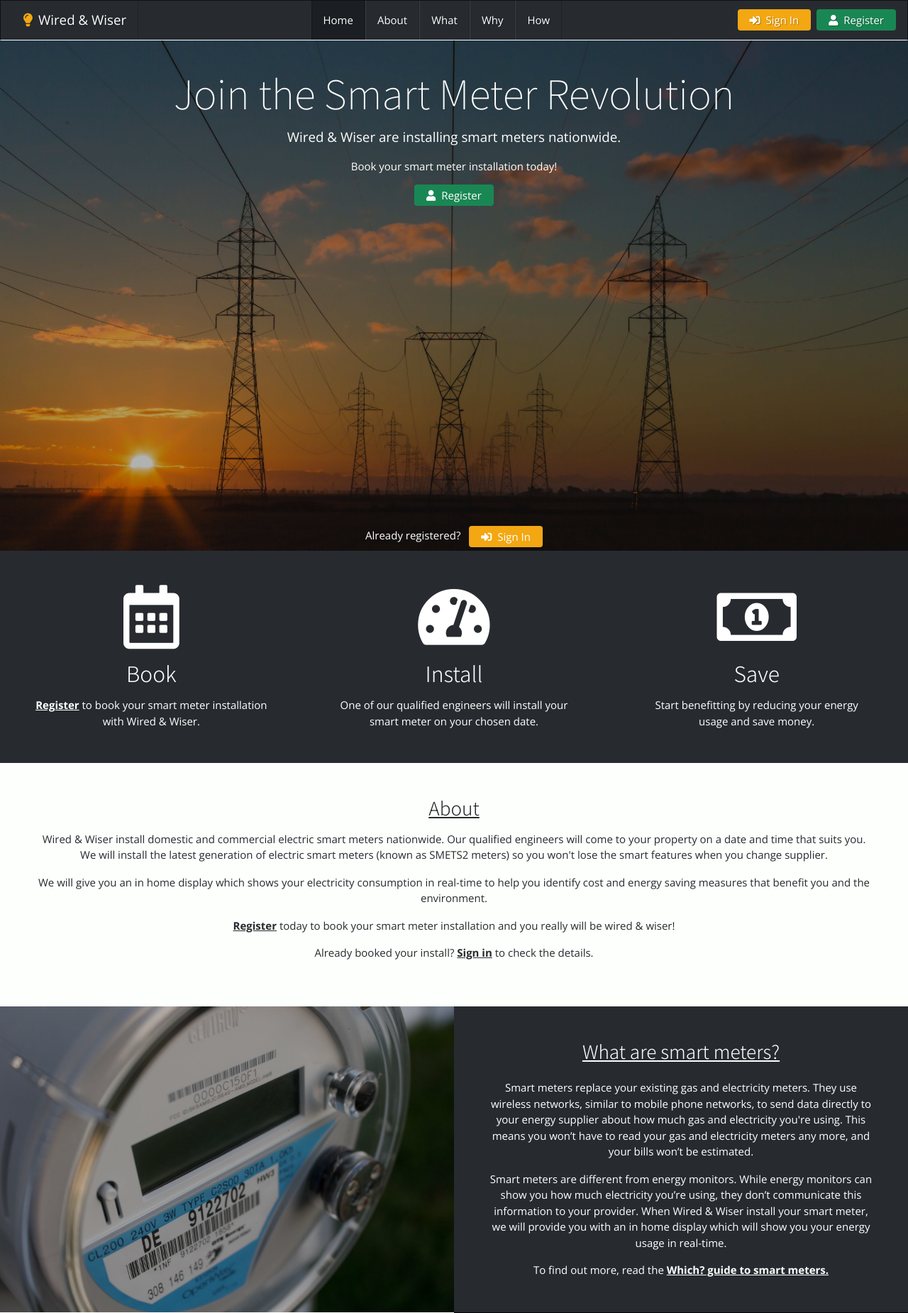
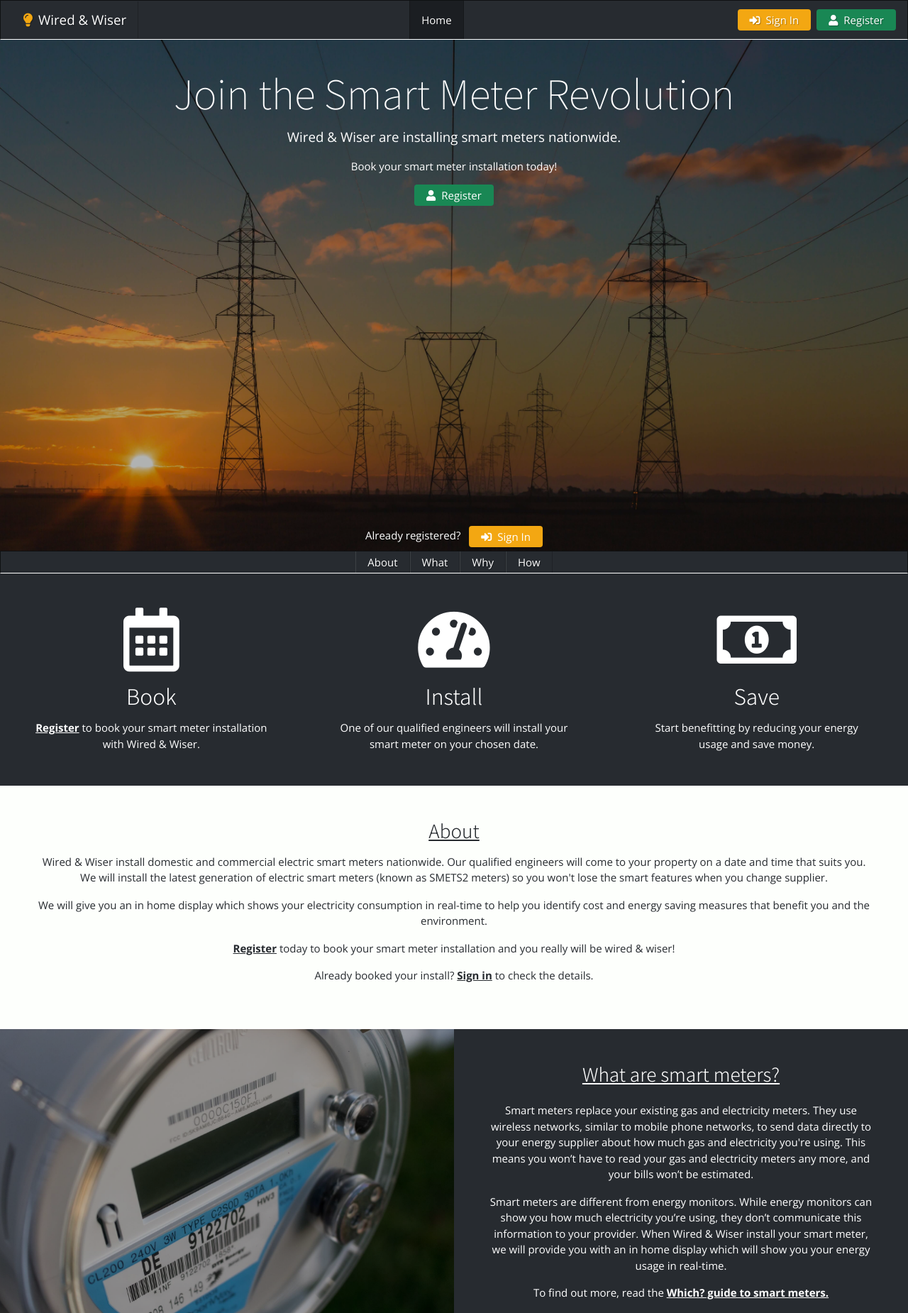
Before and after one commit to LukeGarnham/Wired-and-Wiser-MS3, a Flask app: page / in a window 1280 px wide. Shown: the top 1850 px of the page at 71% size. Run offline with Flask 2, Linux system fonts and the light colour scheme; some libraries are stand-ins or nearby versions.

Commit message:
Tried to add a scrollspy to home page.  Not working currently.

```diff
--- a/static/css/style.css
+++ b/static/css/style.css
@@ -9,6 +9,17 @@ body {
     padding-top: 56px;
     color: #fff;
     font-family: 'Open Sans', sans-serif;
+}
+
+#home-scrollspy {
+    top: 56px;
+    height: 32px;
+}
+
+#scrollspy-content {
+    position: relative;
+    height: auto;
+    overflow-y: scroll;
 }
 
 h1,h2,h3,h4,h5,h6 {
@@ -123,9 +134,12 @@ a:hover {
 
 /*----------------------------------------------------------------------------------------------------------Header*/
 
+#header {
+    height: 56px;
+}
+
 .navbar {
     border-bottom: 1px solid #fff;
-    min-height: 56px;
 }
 
 .navbar-brand i {
--- a/static/js/script.js
+++ b/static/js/script.js
@@ -1,7 +1,6 @@
-// ----------------------------------------------------------------------------------------------------------Modals
-
 $(document).ready(function() {
 
+    // ----------------------------------------------------------------------------------------------------------Modals
     // ------------------------------------------------Meter ID Modal
     // Open Meter ID modal when icons with class launch-meter-id-modal are clicked.
     $(".launch-meter-id-modal").click(function() {
--- a/templates/base.html
+++ b/templates/base.html
@@ -18,7 +18,7 @@
 <body>
     <header>
         <!-- The original code for the below navbar was copied from: https://getbootstrap.com/docs/4.5/components/navbar/#toggler -->
-        <nav class="navbar navbar-expand-lg fixed-top slate p-0">
+        <nav id="header" class="navbar navbar-expand-lg fixed-top slate p-0">
             <a class="navbar-brand ml-3" href="{{ url_for('home') }}">
                 <i class="fas fa-lightbulb mr-2"></i>Wired & Wiser
             </a>
@@ -32,7 +32,7 @@
                     <li class="nav-item {% if active_page=='home' %}active{% endif %}">
                         <a class="nav-link px-3" href="{{ url_for('home') }}">Home</a>
                     </li>
-                    <li class="nav-item">
+                    <!-- <li class="nav-item">
                         <a class="nav-link px-3" href="#">About</a>
                     </li>
                     <li class="nav-item">
@@ -43,7 +43,7 @@
                     </li>
                     <li class="nav-item">
                         <a class="nav-link px-3" href="#" >How</a>
-                    </li>
+                    </li> -->
                     {% if session.user_email_address %}
                         <li class="nav-item {% if active_page=='account' %}active{% endif %}">
                             <a class="nav-link px-3" href="{{ url_for('account', username=session['user_email_address']) }}" >Account</a>
--- a/templates/index.html
+++ b/templates/index.html
@@ -33,8 +33,25 @@
         {% endif %}
     </div>
 
+    <div id="home-scrollspy" class="navbar navbar-expand-lg slate p-0 sticky-top">
+        <ul class="nav mx-auto">
+            <li class="nav-item">
+                <a class="nav-link py-1" href="#about">About</a>
+            </li>
+            <li class="nav-item">
+                <a class="nav-link py-1" href="#what">What</a>
+            </li>
+            <li class="nav-item">
+                <a class="nav-link py-1" href="#why">Why</a>
+            </li>
+            <li class="nav-item">
+                <a class="nav-link py-1" href="#how">How</a>
+            </li>
+        </ul>
+    </div>
+
     <!-- Home page content -->
-    <div class="container-fluid">
+    <div class="container-fluid" id="scrollspy-content" data-spy="scroll" data-target="#home-scrollspy" data-offset="88">
         <section id="icons" class="text-center">
             <div class="row">
                 <div class="col-12 col-sm-6 col-md-4 p-5">
```
